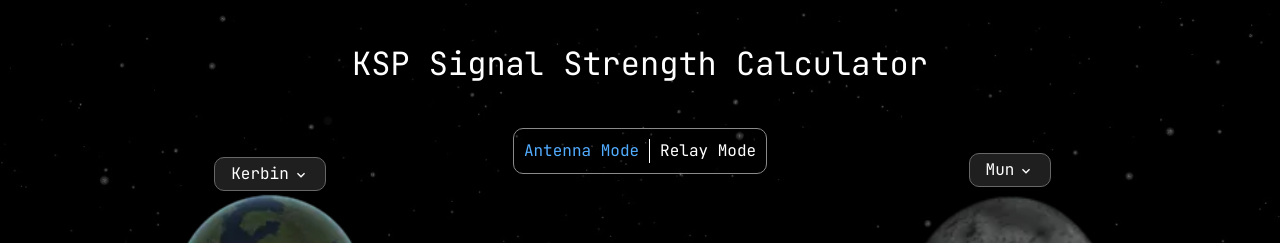
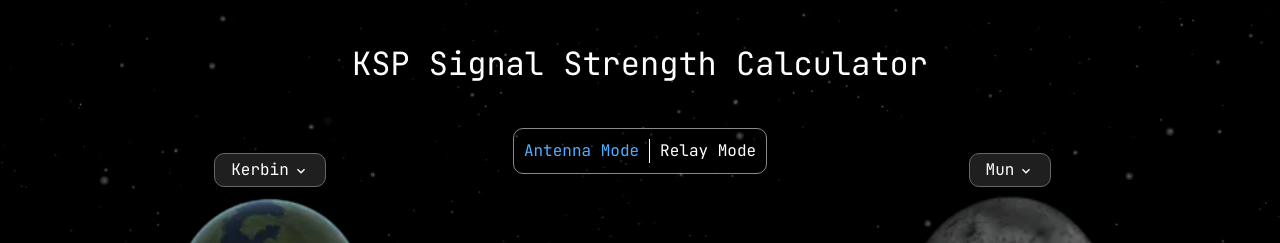
Before and after one commit to Westbrooke117/KSPSSC, a React (Vite) app: page / in a window 1280 px wide. Shown: the top 243 px of the page. Built offline with nearby package versions, Linux system fonts and the light colour scheme.

Commit message:
Fixed misaligned planet button

```diff
--- a/src/App.jsx
+++ b/src/App.jsx
@@ -190,6 +190,7 @@ const App = () => {
                       pb={1}
                       pl={4}
                       pr={4}
+                      mb={2}
                       borderRadius={10}
                       border={'1px solid #676767'}
                       color={'white'}
```
